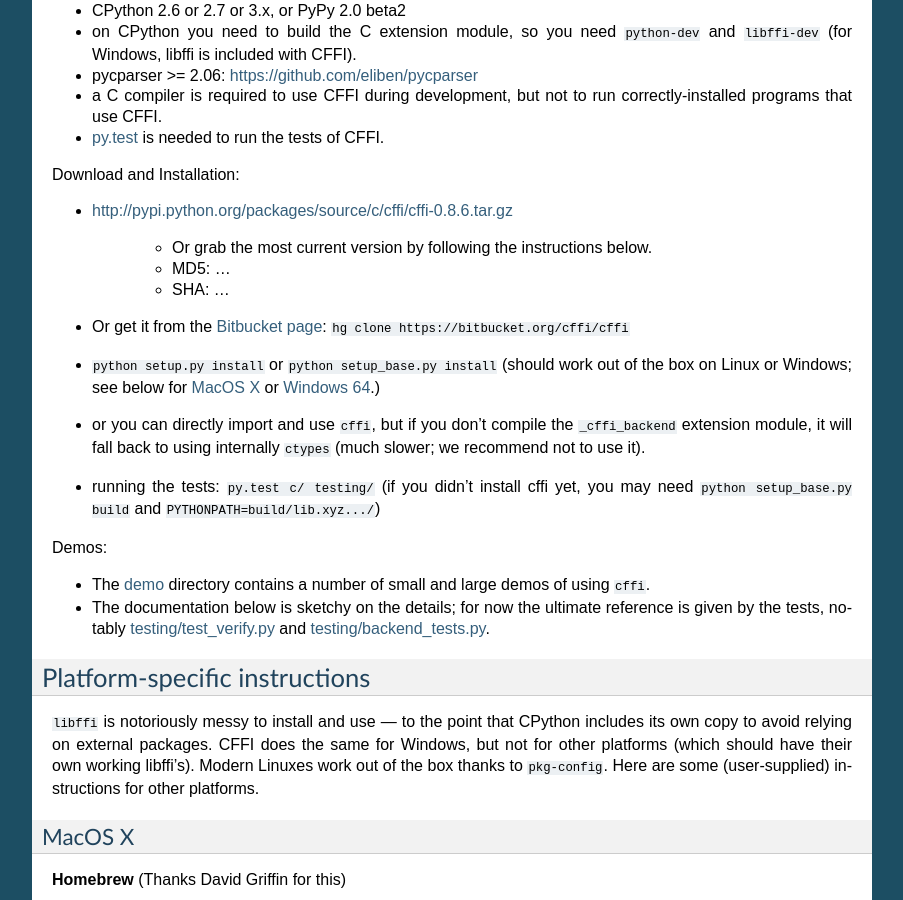
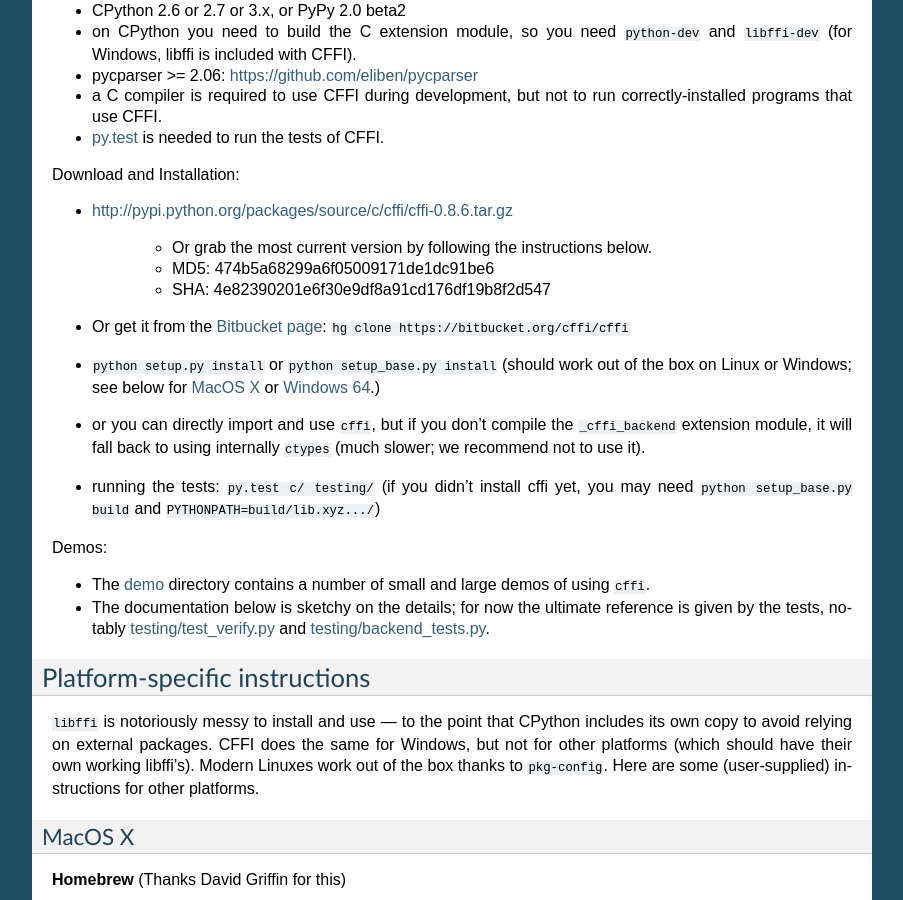
Before and after one commit to python-cffi/cffi, a Sphinx documentation site: the page built from doc/source/index.rst, in a window 1280 px wide and 900 px high, scrolled down 918 px. Shown: the whole window, without its empty margins (198-1101 px from the left). Built offline with Sphinx 7.4.7, drawn with Linux system fonts in a browser that asks for light colours.

Commit message:
update MD5/SHA

```diff
--- a/doc/source/index.rst
+++ b/doc/source/index.rst
@@ -92,9 +92,9 @@
 
    - Or grab the most current version by following the instructions below.
 
-   - MD5: ...
-
-   - SHA: ...
+   - MD5: 474b5a68299a6f05009171de1dc91be6
+
+   - SHA: 4e82390201e6f30e9df8a91cd176df19b8f2d547
 
 * Or get it from the `Bitbucket page`_:
   ``hg clone https://bitbucket.org/cffi/cffi``
```
